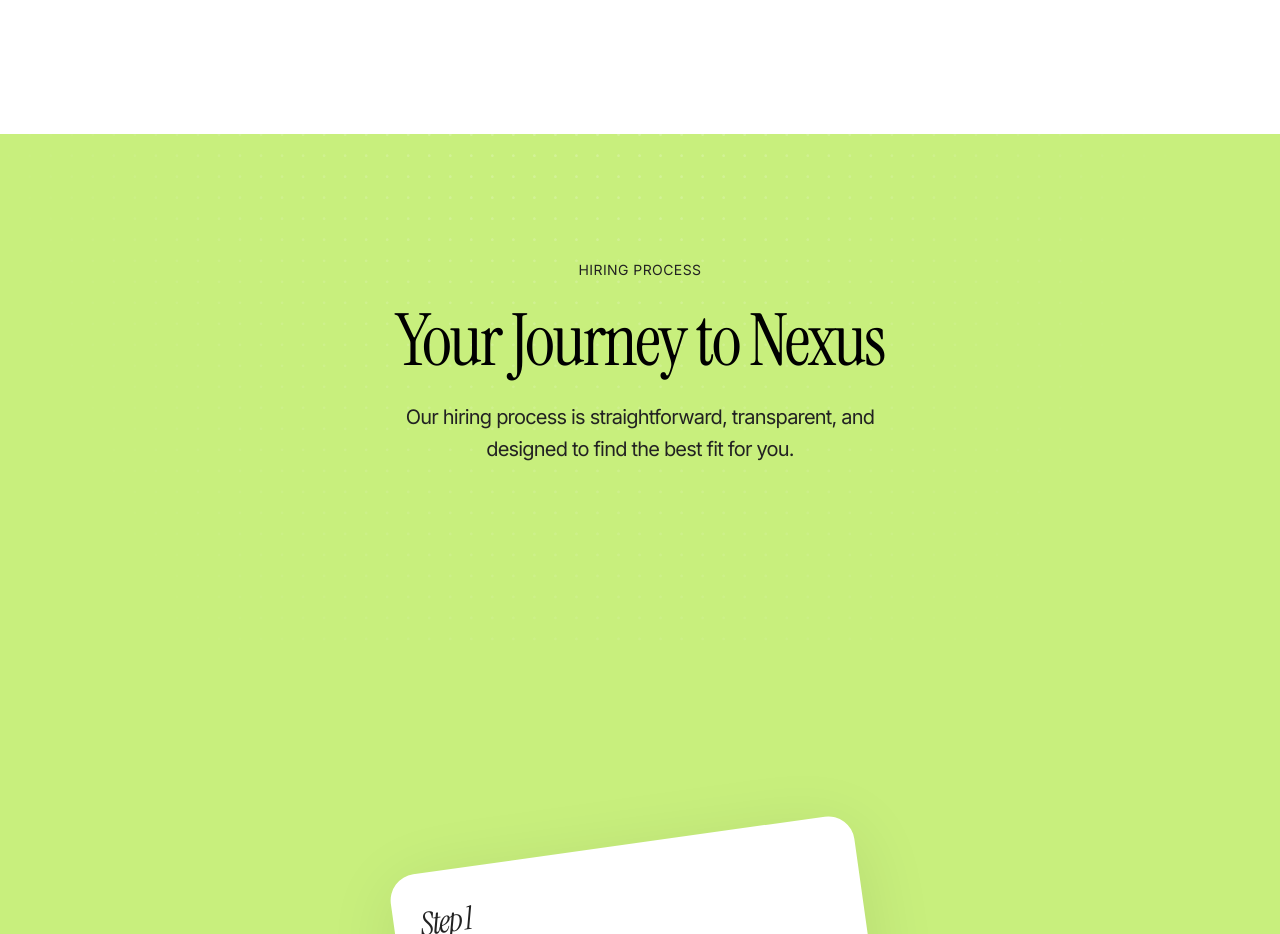
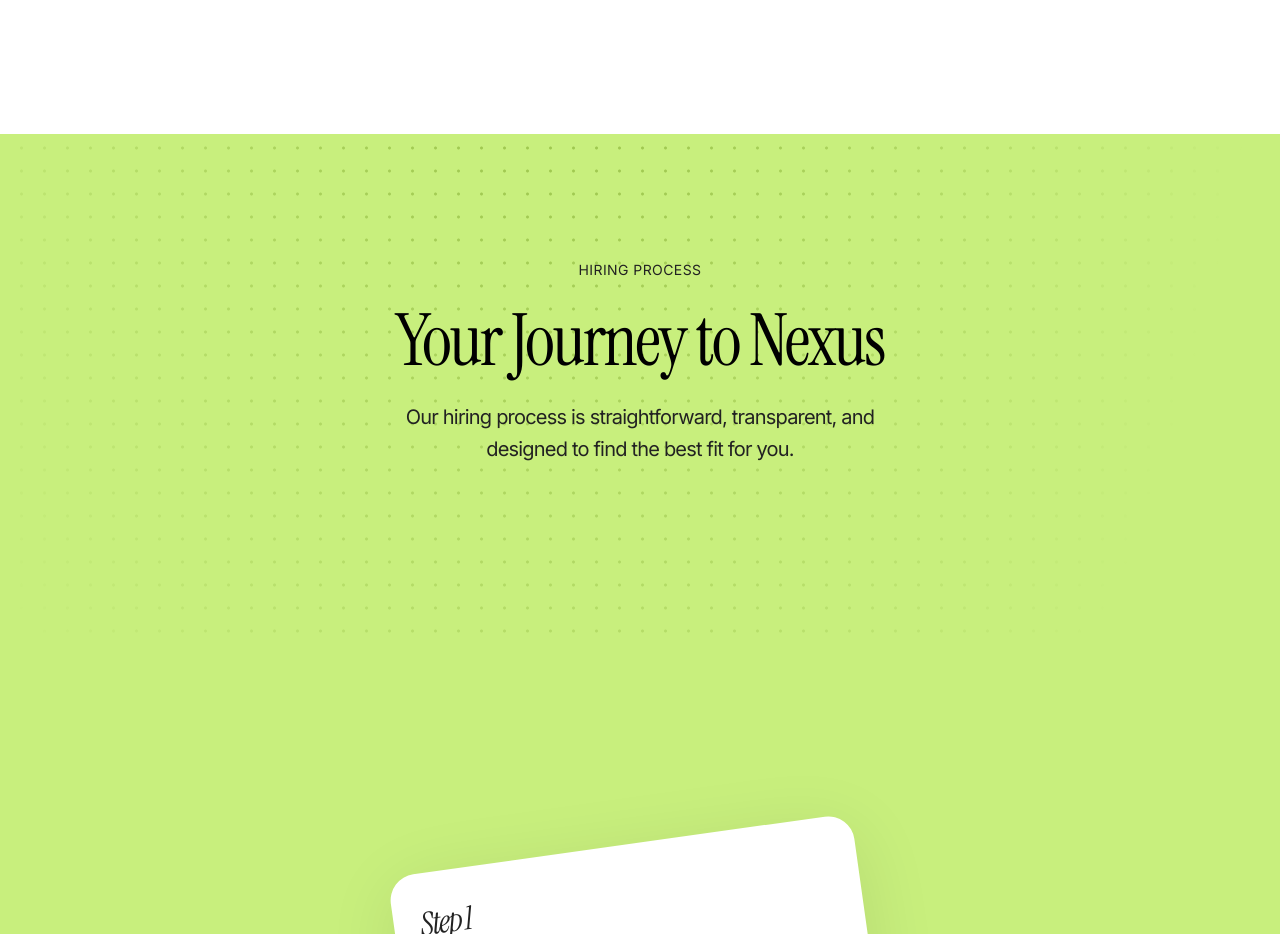
Before and after one commit to Chiemezie123/mainNexus, a Next.js app: page / in a window 1280 px wide. Shown: the part 4420-5354 px from the top of the page. Built offline with nearby package versions, Linux system fonts and the light colour scheme.

Commit message:
add the right background

```diff
--- a/app/components/hiringProcess/index.tsx
+++ b/app/components/hiringProcess/index.tsx
@@ -28,14 +28,29 @@
       ref={container}
       className="sticky w-full top-[0px] mx-auto flex flex-col self-stretch bg-lemon isolate"
     >
-      <div className="top-[0px] z-10 w-full flex flex-col items-center self-stretch pt-[125px] mxs:pt-[100px] gap-[504px] h-[511px]  sticky">
+      <div className="top-[0px] z-10 w-full flex flex-col items-center self-stretch pt-[125px] mxs:pt-[100px] gap-[504px] h-[511px]  sticky"
+        // style={{
+        //   backgroundImage: "url('/svg/backgroundpattern.svg')",
+        //   backgroundSize: "cover", // Ensures the image covers the container
+        //   backgroundPosition: "center", // Centers the image
+        //   backgroundRepeat: "no-repeat", // Prevents the image from repeating
+        //   backgroundColor:"#b7d8b4"
+        // }}
+      >
+      <img
+    src="/images/Backgroundpattern2.png"
+    alt="background"
+    className="absolute inset-0 w-full h-full object-cover z-100 "
+  />
+          {/* <div className="relative inset-0 w-full h-full bg-red-500">
           <Image
             src="/svg/backgroundpattern.svg"
-          className="absolute z-1"
+            className="absolute z-0"
             alt="background"
             layout="fill"
             objectFit="cover"
           />
+          </div> */}
         <div className="flex flex-col z-[1] items-center gap-5 w-[491px] mxs:w-full mxs:max-w-[400px] mxxss:w-full mxxss:max-w-[300px]">
           <Typography
             variant="p-l"
--- a/app/layout.tsx
+++ b/app/layout.tsx
@@ -6,7 +6,7 @@
 export const metadata: Metadata = {
   title: "Nexus App",
   description:
-    "Nexus is an app dedicated to technology advancement and tutoring individuals towards the acknowledgment and mastery of cutting-edge tech.", // Description of the app
+    "Nexus is an app dedicated to technology advancement and tutoring individuals towards the acknowledgment and mastery of cutting-edge tech.",
   keywords: [
     "technology",
     "tech advancement",
```
Also changed, not shown: public/images/Backgroundpattern2.png (added). Lines whose indentation alone changed are shown as unchanged.
